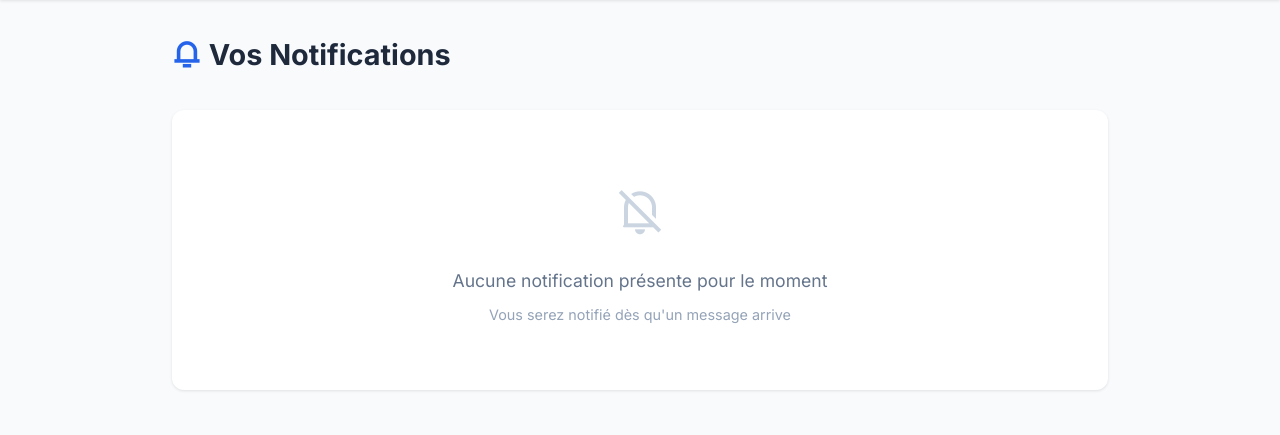
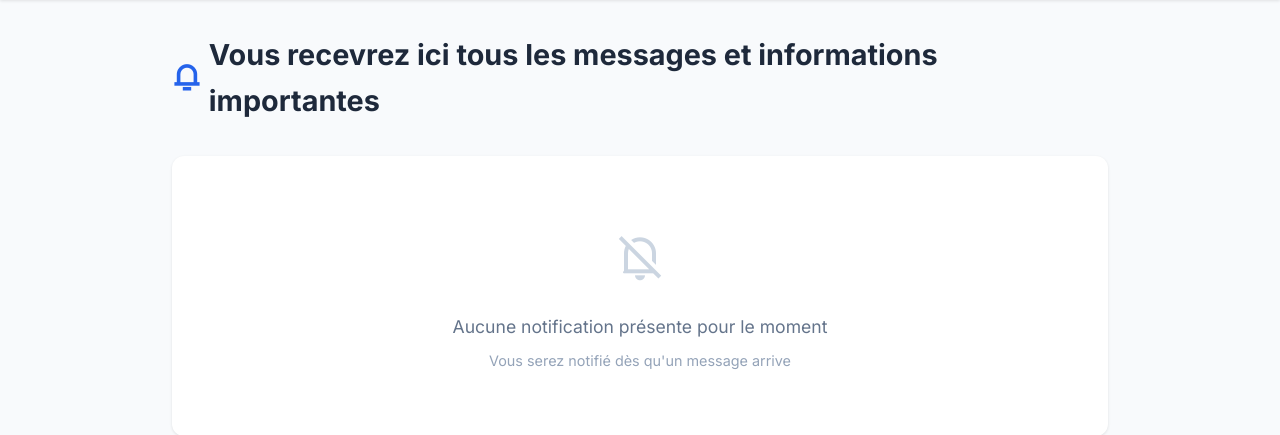
Before and after one commit to Kevin0william/jobfinder, a Django app: page /notification/ in a window 1280 px wide. Shown: the part 90-525 px from the top of the page. Run offline with Django 5.2, Linux system fonts and the light colour scheme; a user stored in the database is signed in; data comes from the database, SQL or seed files in the repository; some libraries are stand-ins or nearby versions.

```diff
--- a/app/templates/app/notification.html
+++ b/app/templates/app/notification.html
@@ -652,7 +652,7 @@
 
     <main>
         <h2 class="page-title">
-            <i class="ri-notification-3-line"></i> Vos Notifications
+            <i class="ri-notification-3-line"></i> Vous recevrez ici tous les messages et informations importantes
         </h2>
 
         {% if notifications %}
--- a/app/templates/app/ul.html
+++ b/app/templates/app/ul.html
@@ -6,8 +6,8 @@
     <!-- <li><a href="{% url 'creation_offre' %}"><i class="ri-add-box-line"></i> Créer une offre</a></li> -->
     <!-- <li><a href="{% url 'produit' %}"><i class="ri-box-3-line"></i> Produits</a></li> -->
     <!-- <li><a href="{% url 'creation_produit' %}"><i class="ri-add-circle-line"></i> Créer un produit</a></li> -->
-    <li><a href="{% url 'user_list' %}"><i class="ri-chat-3-line"></i> Discussions</a></li>
-    <li><a href="{% url 'notification' %}"><i class="ri-notification-3-line"></i> Notifications</a></li>
+    <li><a href="{% url 'notification' %}"><i class="ri-chat-3-line"></i> Historique de discussion</a></li>
+    <li><a href="{% url 'user_list' %}"><i class="ri-notification-3-line"></i> Liste d'utilisateurs</a></li>
     <li><a href="{% url 'options_avance' %}"><i class="ri-menu-2-line"></i>Options avancé</a></li>
     <!-- <li><a href="{% url 'chat' %}"><i class="ri-chat-1-line"></i> Assistance JobFinder</a></li> -->
     {% if user.is_staff %}
```
